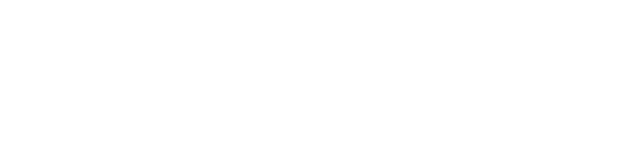
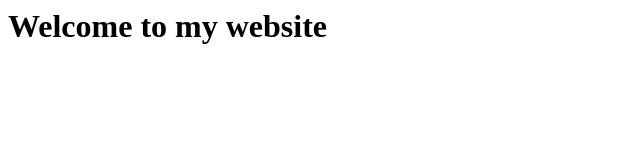
Before and after one commit to Onialith1/ITCGPATB, a plain HTML site: page index.html in a window 1280 px wide. Shown: the whole page, without its empty margins (0-640 px from the left). Drawn offline with Linux system fonts and the light colour scheme.

Commit message:
Update index.html

```diff
--- a/index.html
+++ b/index.html
@@ -2,4 +2,8 @@
   <head>
     <title>CoverPage</title>
     </head>
+
+  <body>
+    <h1>Welcome to my website</h1>
+    </body>
   </html>
```
